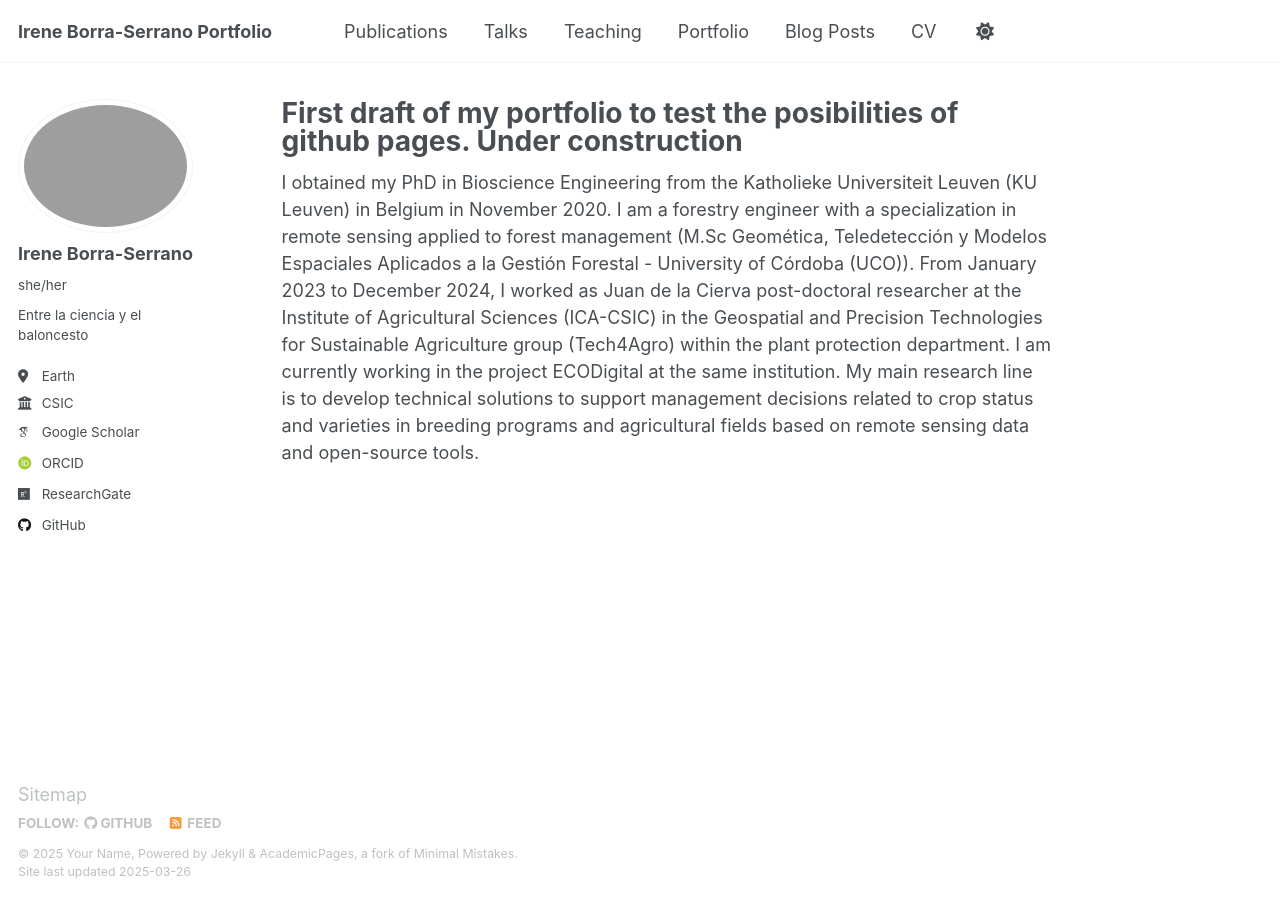
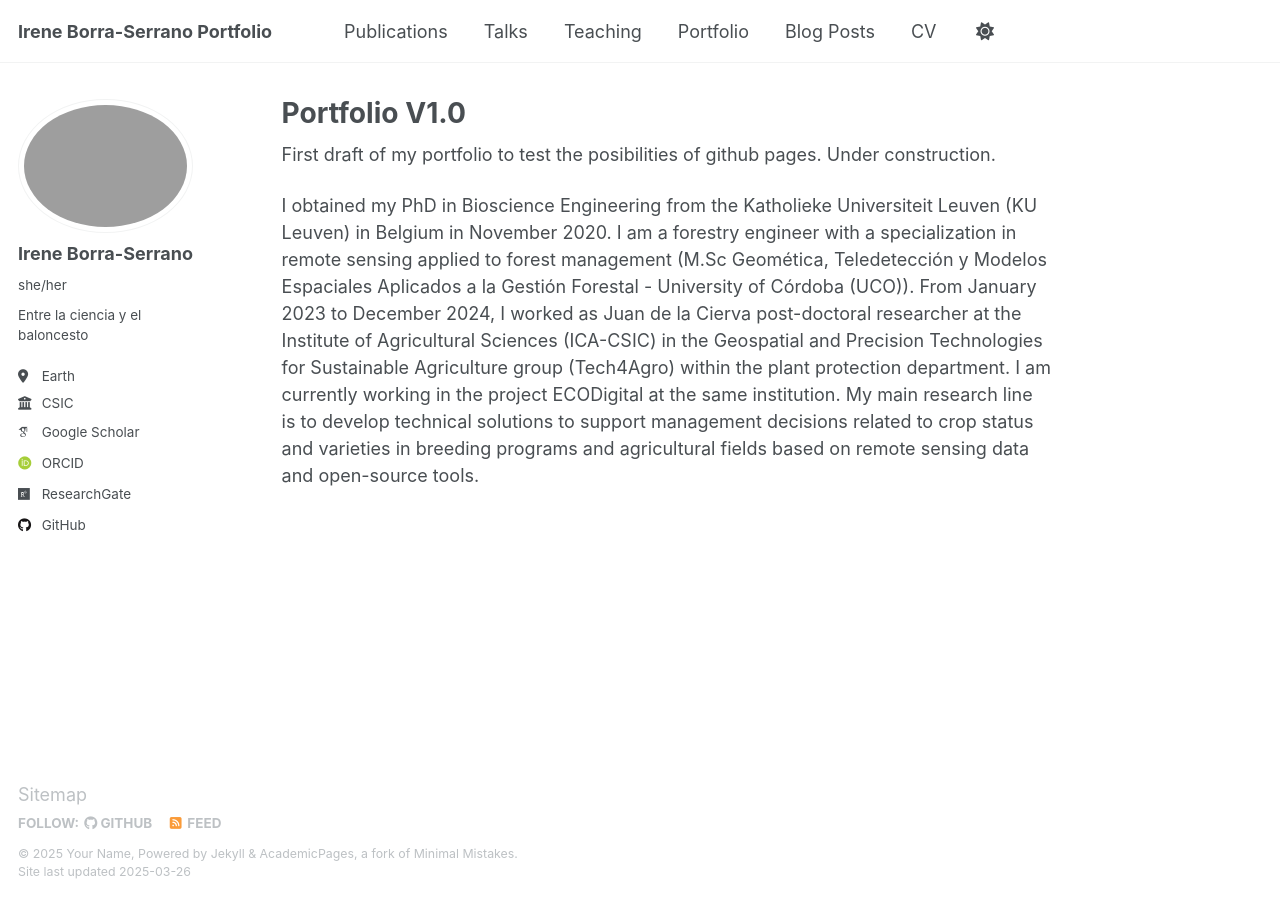
Before and after one commit to IreneBS/irene_borra-serrano, a Jekyll site: the page built from _pages/about.md, in a window 1280 px wide. Built offline with Jekyll 4.4.1, drawn with Linux system fonts in a browser that asks for light colours; some web fonts are replaced.

```diff
--- a/_pages/about.md
+++ b/_pages/about.md
@@ -1,11 +1,13 @@
 ---
 permalink: /
-title: "First draft of my portfolio to test the posibilities of github pages. Under construction" # "Academic Pages is a ready-to-fork GitHub Pages template for academic personal websites"
+title: "Portfolio V1.0" # "Academic Pages is a ready-to-fork GitHub Pages template for academic personal websites"
 author_profile: true
 redirect_from:
   - /about/
   - /about.html
 ---
+
+First draft of my portfolio to test the posibilities of github pages. Under construction.
 
 I obtained my PhD in Bioscience Engineering from the Katholieke Universiteit Leuven (KU Leuven) in Belgium in November 2020. I am a forestry engineer with a specialization in remote sensing applied to forest management (M.Sc Geomética, Teledetección y Modelos Espaciales Aplicados a la Gestión Forestal - University of Córdoba (UCO)).
 From January 2023 to December 2024, I worked as Juan de la Cierva post-doctoral researcher at the Institute of Agricultural Sciences (ICA-CSIC) in the Geospatial and Precision Technologies for Sustainable Agriculture group (Tech4Agro) within the plant protection department. I am currently working in the project ECODigital at the same institution.
```
